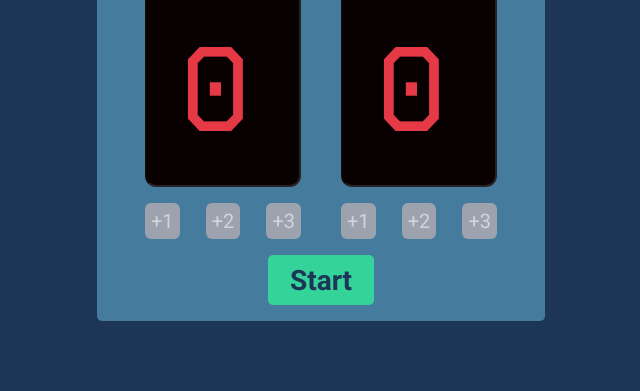
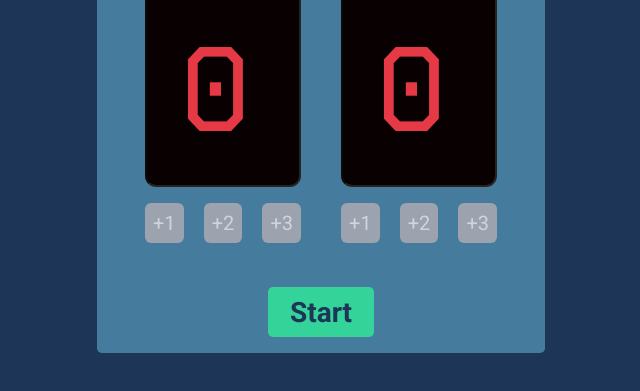
Before and after one commit to piyush-gangrade/basketball-scoreboard, a plain HTML site: page index.html in a window 1280 px wide. Shown: the part 285-676 px from the top of the page, without its empty margins (319-959 px from the left). Drawn offline with Linux system fonts and the light colour scheme.

Commit message:
change score btn size

```diff
--- a/index.css
+++ b/index.css
@@ -90,9 +90,10 @@ div:last-child{grid-area: score-btn2;}
 
 
 .btn{
-    padding: 0.3em;
+    padding: 0.4em;
     border-radius: 6px;
     font-family: "Roboto", sans-serif;
+    font-size: 0.9rem;
 }
 .btn:focus, .btn-main{
     outline: none;
@@ -119,6 +120,7 @@ div:last-child{grid-area: score-btn2;}
 
 
 .btn-main{
+    margin-top: 1em;
     grid-area: button;
     background-color: #34D399;
     border-radius: 5px;
```
